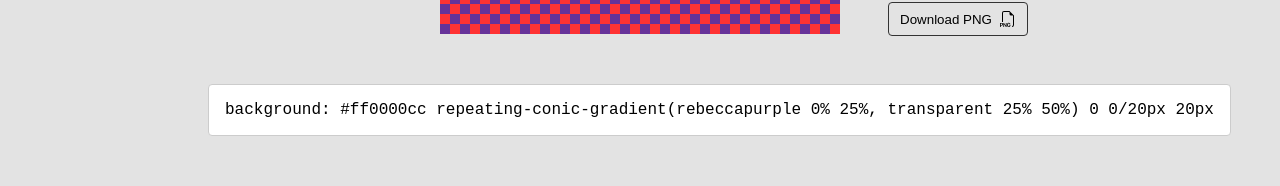
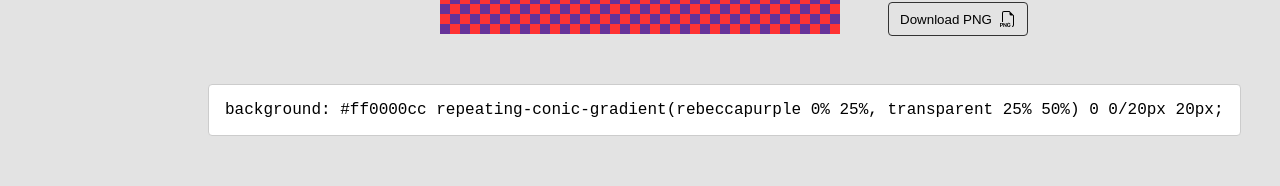
Before and after one commit to lindsayevans/tools.querc.net, a React (Vite) app: page /checkerboard-generator in a window 1280 px wide. Shown: the part 440-626 px from the top of the page. Built offline with nearby package versions, Linux system fonts and the light colour scheme.

Commit message:
refactor(checkerboard-generator): update CSS to use getStyle

```diff
--- a/src/components/tools/CheckerboardGenerator/CheckerboardGenerator.tsx
+++ b/src/components/tools/CheckerboardGenerator/CheckerboardGenerator.tsx
@@ -53,7 +53,7 @@ export const CheckerboardGenerator = () => {
     }
   }, [location]);
 
-  const getStyle = () => {
+  const getStyle = (): React.CSSProperties => {
     return {
       background: `${parameters.background} repeating-conic-gradient(${
         parameters.foreground
@@ -64,11 +64,12 @@ export const CheckerboardGenerator = () => {
   };
 
   const getCss = () => {
-    return `background: ${parameters.background} repeating-conic-gradient(${
-      parameters.foreground
-    } 0% 25%, transparent 25% 50%) 0 0/${parameters.size * 2}px ${
-      parameters.size * 2
-    }px`;
+    const style = getStyle();
+    return Object.keys(style)
+      .map(
+        (x) => `${x.replace(/([A-Z]+)/g, '-$1').toLowerCase()}: ${style[x]};`
+      )
+      .join('\r\n');
   };
 
   const getNamedColour = (colour: string) => {
```
